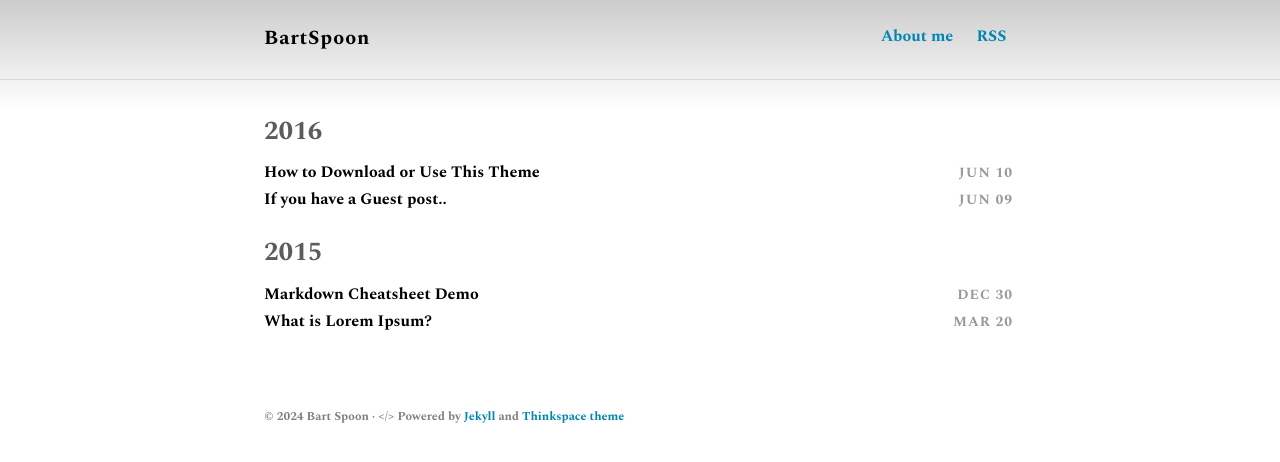
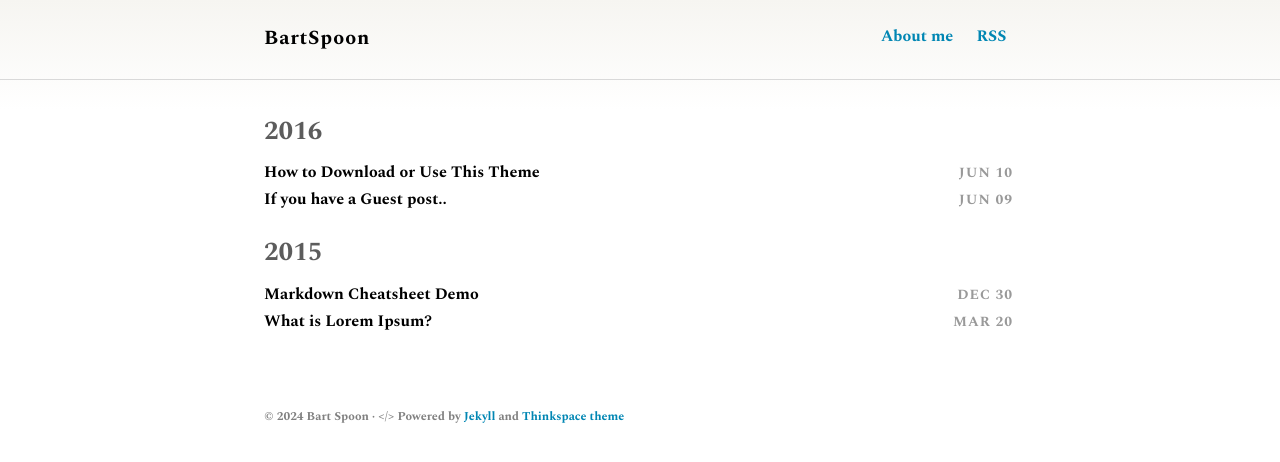
Before and after one commit to bart-spoon/bart-spoon.github.io, a Jekyll site: the page built from index.html, in a window 1280 px wide. Shown: the top 462 px of the page. Built offline with Jekyll 4.4.1, drawn with Linux system fonts in a browser that asks for light colours.

Commit message:
change gradient to cream

```diff
--- a/assets/scss/_variables.scss
+++ b/assets/scss/_variables.scss
@@ -20,6 +20,7 @@ $base-z-index: 0;
 $primary-color: #000;
 $action-color: $primary-color;
 $white-color: white;
+$cream-color: #F6F5F1;
 $black-color: #000;
 $blue-color: #0086B3;
 $dark-gray-color: #333;
--- a/assets/scss/base/_typography.scss
+++ b/assets/scss/base/_typography.scss
@@ -4,7 +4,7 @@ body {
   //font-feature-settings: "kern", "liga", "pnum";
   font-size: $base-font-size;
   line-height: $base-line-height;
-  background: linear-gradient($base-border-color 0, $base-background-color 110px);
+  background: linear-gradient($cream-color 0, $base-background-color 110px);
 }
 
 h1,
```
